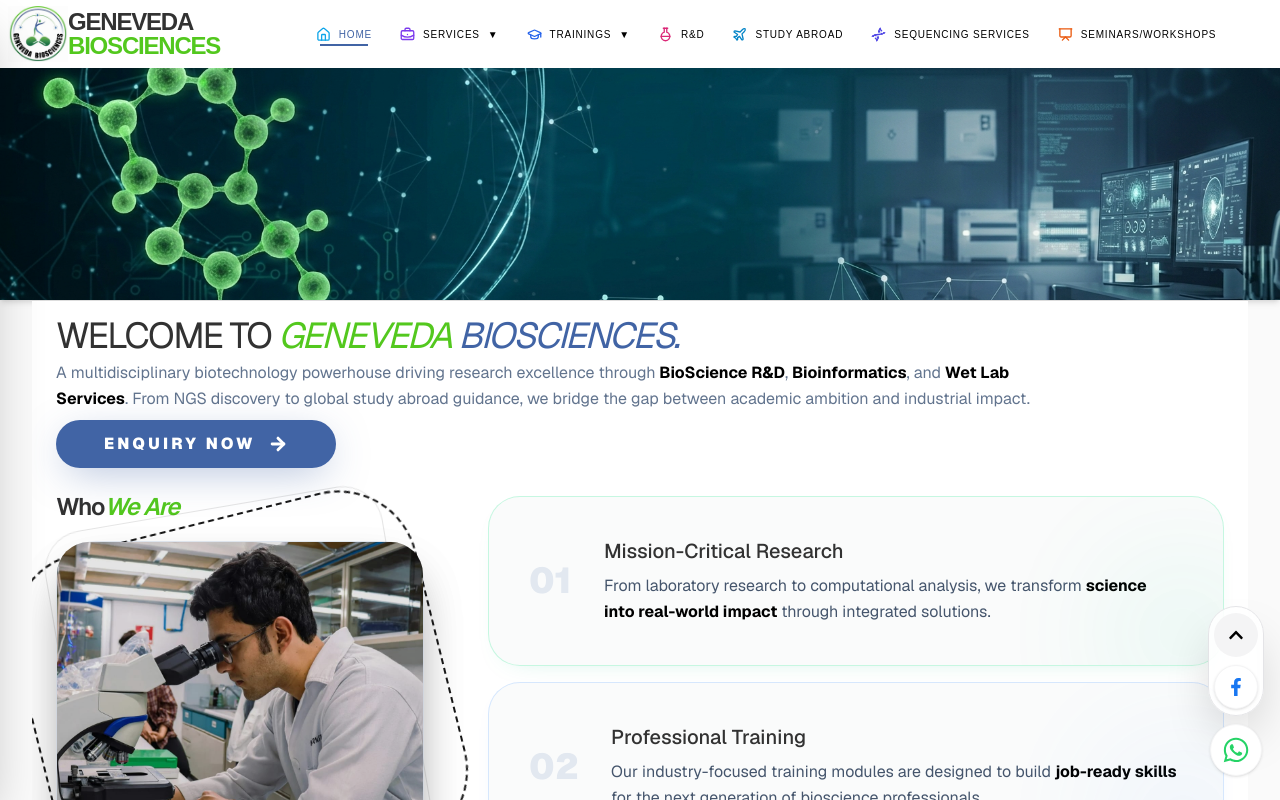
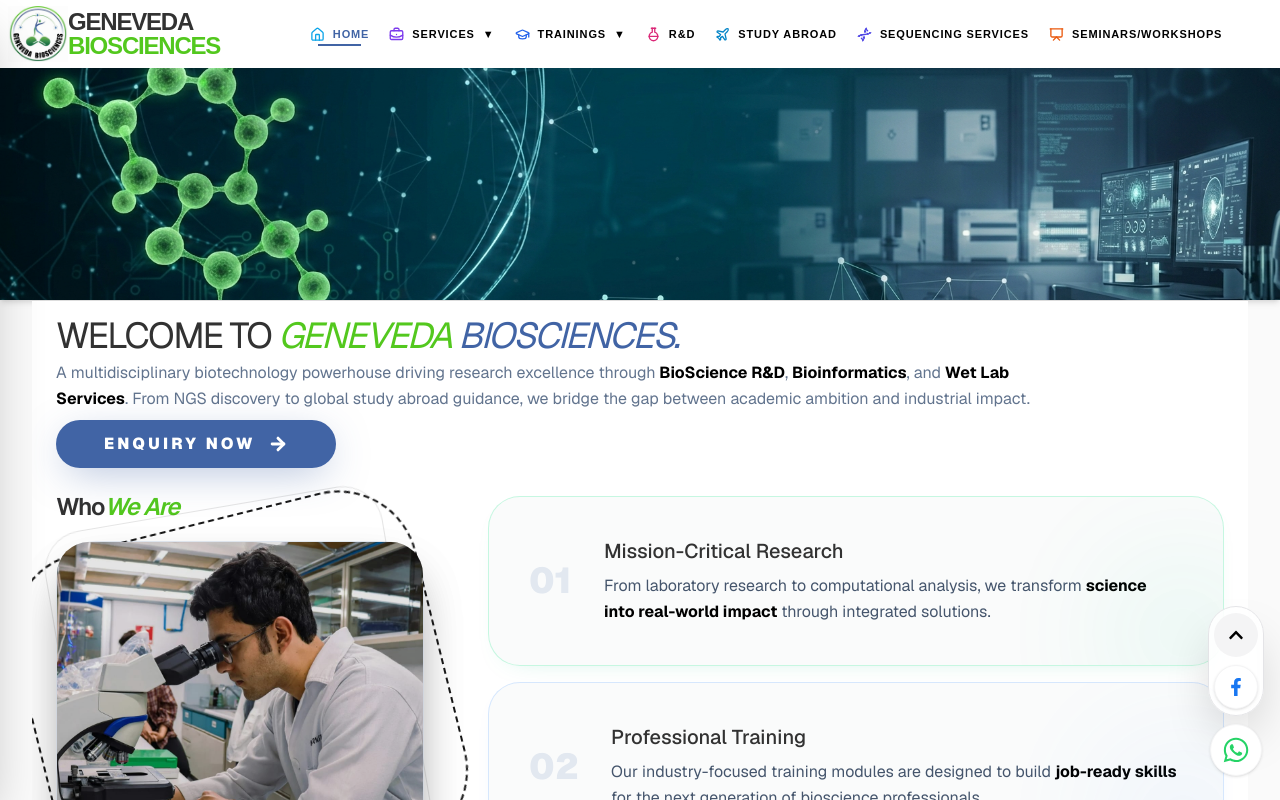
Before and after one commit to ankit-agarwal-devx/geneveda-2nd, a Next.js app: page / in a window 1280 px wide. Shown: the top 800 px of the page. Built offline with nearby package versions, Linux system fonts and the light colour scheme.

Commit message:
Updated header.

```diff
--- a/app/components/Header/DesktopMenu/page.jsx
+++ b/app/components/Header/DesktopMenu/page.jsx
@@ -98,14 +98,14 @@
               >
                 <div
                   className={`
-                    px-3 py-1 cursor-pointer text-[10px] flex justify-between items-center whitespace-nowrap transition-all duration-300 uppercase
+                    px-2 py-1 cursor-pointer text-[11px] flex justify-between items-center whitespace-nowrap transition-all duration-300 uppercase font-semibold
                     ${
                       depth === 0
                         ? `${
                             isActive
                               ? "text-blueShade"
                               : "text-primary hover:text-amber-400"
-                          } text-[10px] tracking-[0.08em]`
+                          } text-[11px] tracking-[0.08em]`
                         : "text-sm tracking-wider hover:bg-amber-400/5 hover:text-amber-400 px-6 py-2"
                     }
                   `}
@@ -123,7 +123,7 @@
                 </div>
                 {depth === 0 && (
                   <span
-                    className={`absolute bottom-0 left-4 h-[2px] transition-all duration-300 ${
+                    className={`absolute bottom-0 left-4 h-[2px] transition-all duration-300 font-semibold ${
                       isActive
                         ? "bg-blueShade w-[calc(100%-32px)]"
                         : "bg-amber-400 w-0 group-hover/link:w-[calc(100%-32px)]"
@@ -134,16 +134,16 @@
             ) : (
               <div
                 className={`
-    px-3 py-1 cursor-default flex justify-between items-center whitespace-nowrap
-    transition-all duration-300 uppercase text-[10px]
+    px-2 py-1 cursor-default flex justify-between items-center whitespace-nowrap
+    transition-all duration-300 uppercase text-[11px] font-semibold
     ${
       depth === 0
         ? `${
             isActive
               ? "text-blueShade"
               : "text-primary hover:text-amber-400"
-          } text-[10px] tracking-[0.08em]`
-        : "text-[10px] tracking-wider hover:bg-amber-400/5 hover:text-amber-400 px-6 py-3"
+          } text-[11px] tracking-[0.08em]`
+        : "text-[11px] tracking-wider hover:bg-amber-400/5 hover:text-amber-400 px-6 py-3"
     }
   `}
               >
@@ -158,7 +158,7 @@
                   <span>{item.label}</span>
                 </span>
                 <span
-                  className={`ml-2 text-[10px] transition-transform duration-300 ${activeIdx === index ? "rotate-180" : ""}`}
+                  className={`ml-2 text-[11px] transition-transform duration-300 ${activeIdx === index ? "rotate-180" : ""}`}
                 >
                   {depth === 0 ? "▼" : "▶"}
                 </span>
```
